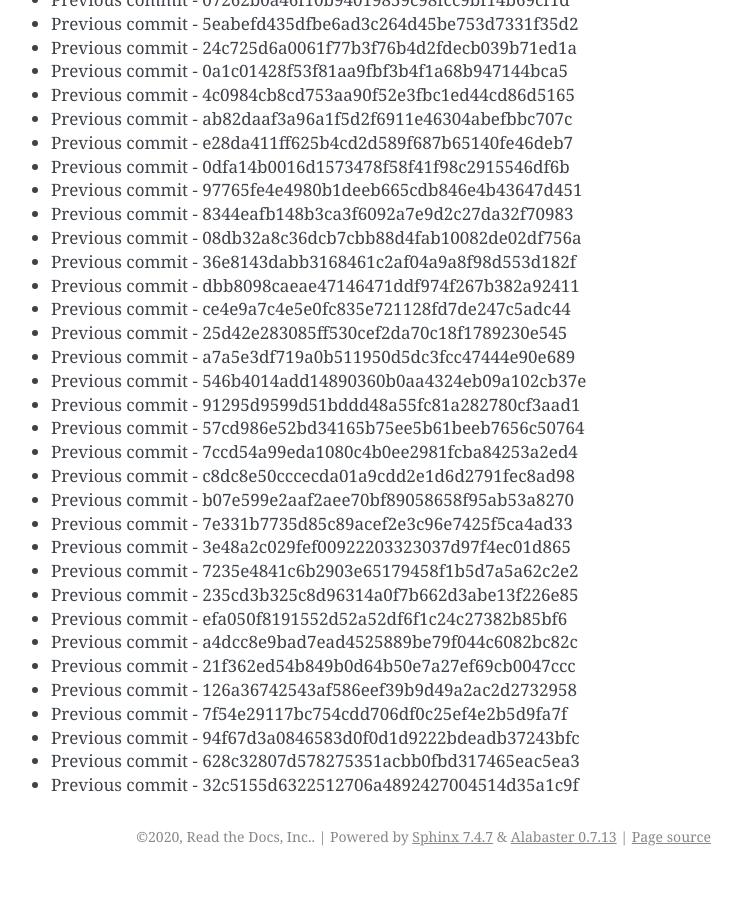
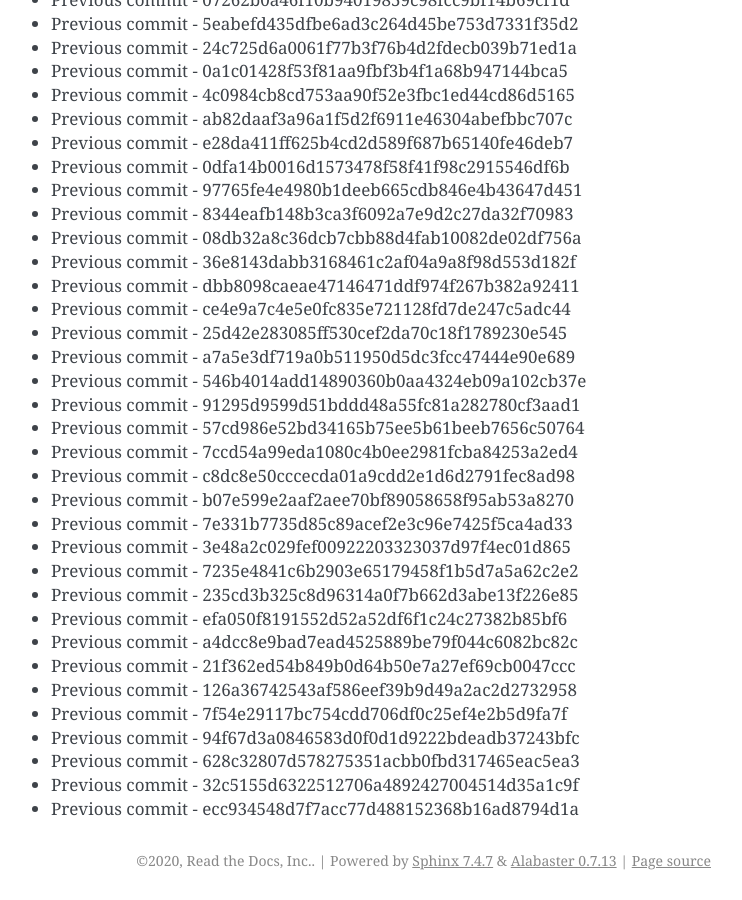
Before and after one commit to readthedocs/rtd-git-stresstest, a Sphinx documentation site: the page built from docs/updates.rst, in a window 1280 px wide and 900 px high, scrolled down 76520 px. Shown: the whole window, without its empty margins (399-1141 px from the left). Built offline with Sphinx 7.4.7, drawn with Linux system fonts in a browser that asks for light colours; before the commit the page ends 77396 px from its top, so only the background shows below that.

Commit message:
Generating commit from previous: ecc934548d7f7acc77d488152368b16ad8794d1a

```diff
--- a/docs/updates.rst
+++ b/docs/updates.rst
@@ -3247,3 +3247,4 @@ It can be tested for any performance characteristics.
 * Previous commit - 94f67d3a0846583d0f0d1d9222bdeadb37243bfc
 * Previous commit - 628c32807d578275351acbb0fbd317465eac5ea3
 * Previous commit - 32c5155d6322512706a4892427004514d35a1c9f
+* Previous commit - ecc934548d7f7acc77d488152368b16ad8794d1a
```
